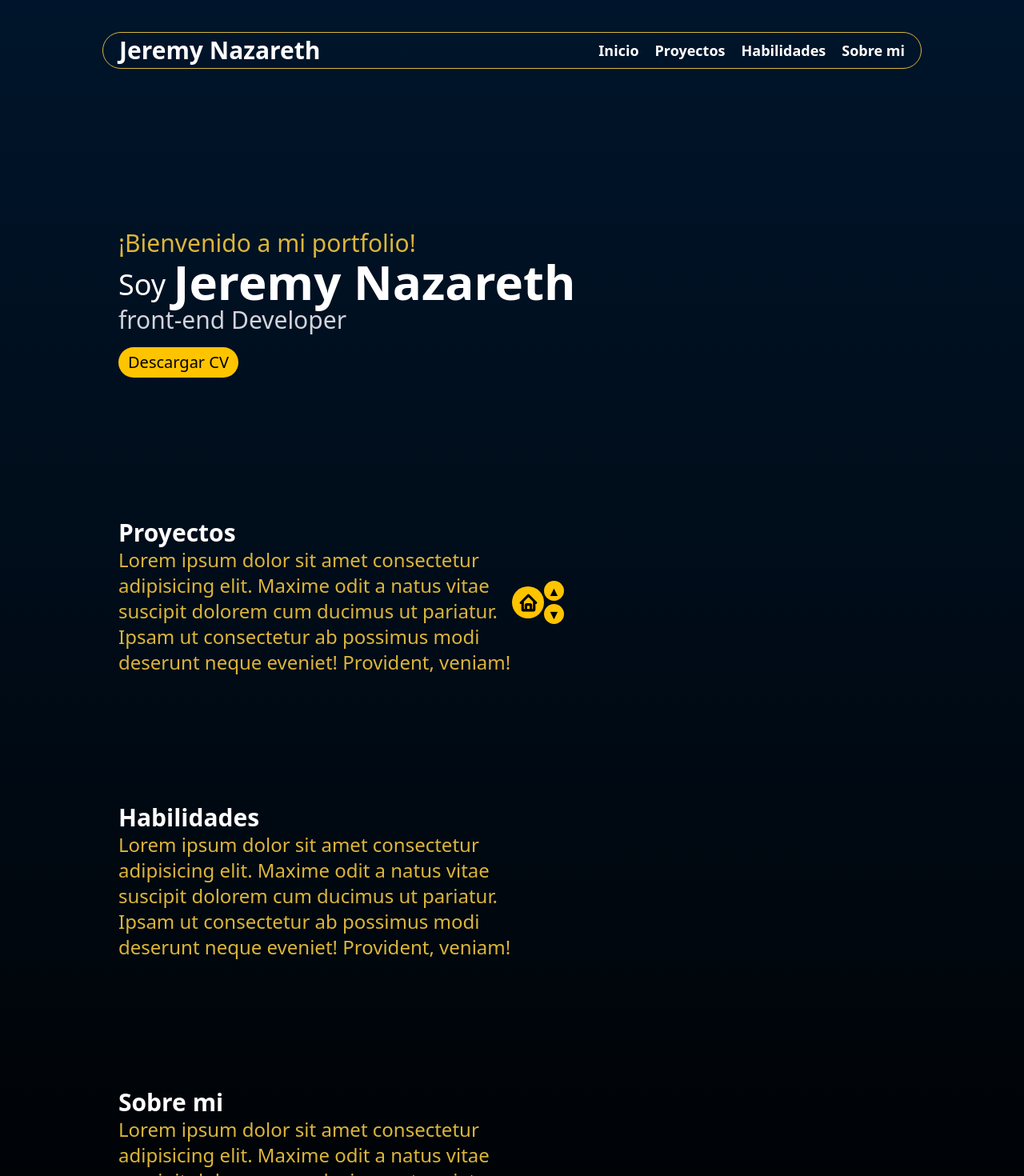
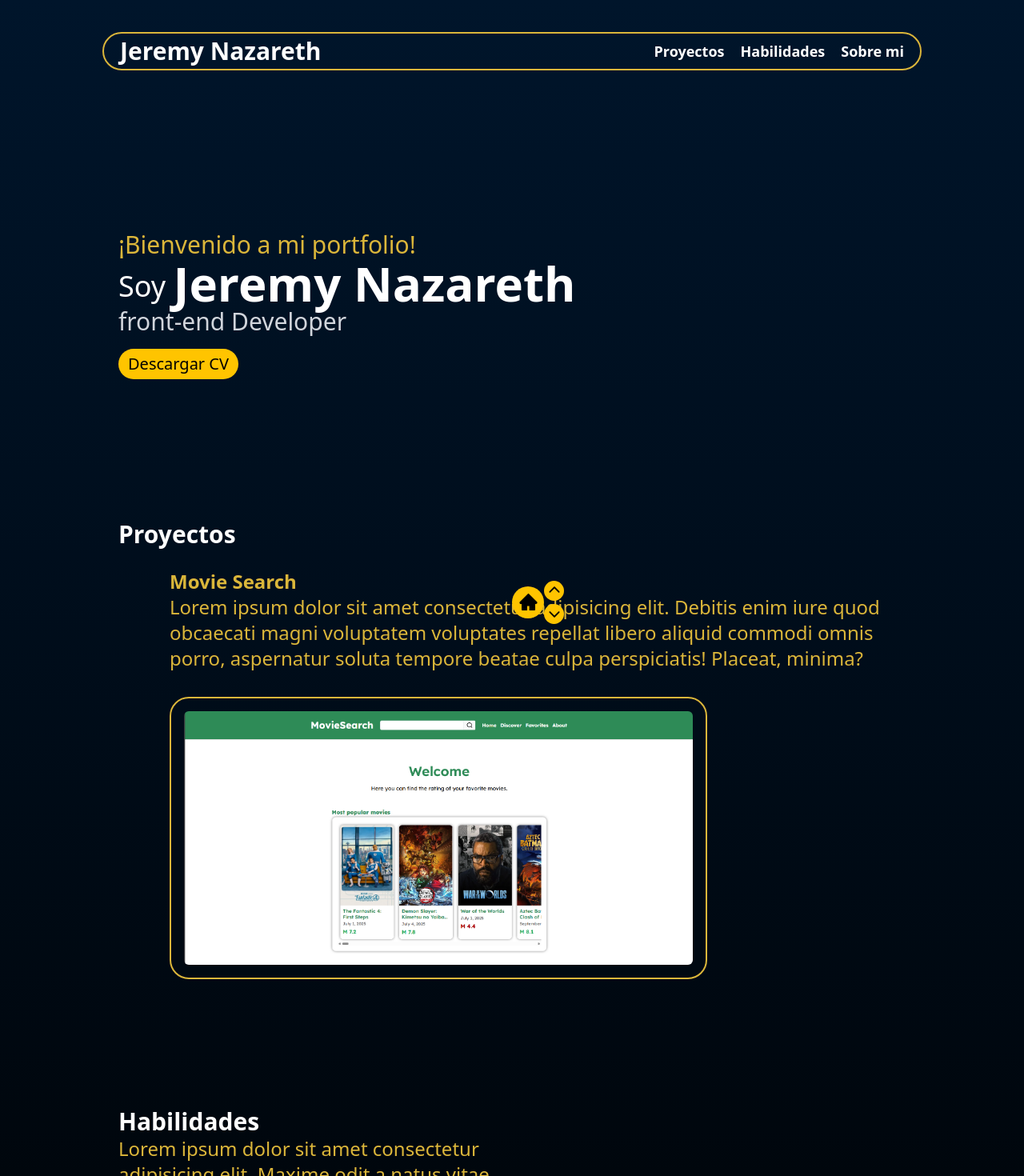
Before and after one commit to JeremyNazareth/portfolio, a Next.js app: page / in a window 1280 px wide. Shown: the top 1470 px of the page at 80% size. Built offline with nearby package versions, Linux system fonts and the light colour scheme; a web font is replaced by a local one.

Commit message:
feature: add project to projects section

```diff
--- a/app/globals.css
+++ b/app/globals.css
@@ -42,3 +42,8 @@ nav{
   font-family: var(--font-primary);
   color: white;
 }
+
+section article {
+  padding-left: 4rem;
+  margin: 25px 0px;
+}
--- a/app/layout.tsx
+++ b/app/layout.tsx
@@ -21,11 +21,10 @@ export default function RootLayout({
   return (
     <html lang="en">
       <body>
-        <header id="header" className="px-5 py-1 my-10 lg:max-w-5xl md:max-w-2xl mx-auto flex justify-between rounded-full border-1">
+        <header id="header" className="px-5 py-1 my-10 lg:max-w-5xl md:max-w-2xl mx-auto flex justify-between rounded-full border-2">
           <a className="text-3xl font-extrabold text-white" href="#home">Jeremy Nazareth</a>
 
           <nav className="flex text-lg/9 font-bold gap-5">
-            <a href="#home">Inicio</a>
             <a href="#projects">Proyectos</a>
             <a href="#skills">Habilidades</a>
             <a href="#about">Sobre mi</a>
--- a/app/page.tsx
+++ b/app/page.tsx
@@ -1,5 +1,6 @@
-import { BiHome } from "react-icons/bi";
-
+import { AiFillHome } from "react-icons/ai";
+import { IoIosArrowDown } from "react-icons/io";
+import { IoIosArrowUp } from "react-icons/io";
 export default function Page(){
     return(
         <>
@@ -14,18 +15,25 @@ export default function Page(){
         </section>
 
         <div className="fixed flex items-center left-1/2 bottom-5">
-            <a className="bg-secondary text-black rounded-full h-10 w-10 flex" href="#home"><div className="mx-auto my-auto"><BiHome size={25} strokeWidth={1}/></div></a>
+            <a className="bg-secondary text-black rounded-full h-10 w-10 flex" href="#home"><div className="mx-auto my-auto mb-[0.5rem]"><AiFillHome size={25} strokeWidth={"4"}/></div></a>
             <div className="flex flex-col gap-1">
-                <button className="scroll-section-btn"><p className="flex-1">▲</p></button>
-                <button className="scroll-section-btn"><p className="flex-1">▼</p></button>
+                <button className="scroll-section-btn"><IoIosArrowUp className="m-auto mb-1" size={20}/></button>
+                <button className="scroll-section-btn"><IoIosArrowDown className="m-auto mt-0" size={20} /></button>
             </div>
         </div>
 
         <section id="projects">
-            <div className="">
-                <h1 className="text-3xl font-bold text-white">Proyectos</h1>
-                <h2 className="text-2xl w-1/2">Lorem ipsum dolor sit amet consectetur adipisicing elit. Maxime odit a natus vitae suscipit dolorem cum ducimus ut pariatur. Ipsam ut consectetur ab possimus modi deserunt neque eveniet! Provident, veniam!</h2>
-            </div>
+            <h1 className="text-3xl font-bold text-white">Proyectos</h1>
+            <article className="mt-2">
+                <div>
+                    <h1 className="text-2xl font-bold"> Movie Search</h1>
+                <p className="text-2xl">Lorem ipsum dolor sit amet consectetur adipisicing elit. Debitis enim iure quod obcaecati magni voluptatem voluptates repellat libero aliquid commodi omnis porro, aspernatur soluta tempore beatae culpa perspiciatis! Placeat, minima?</p>
+                    <img className="border-2 rounded-3xl p-4 my-8 w-2xl" src="movieSearch_Project.png" alt="" />
+                </div>
+
+            </article>
+
+
         </section>
 
         <section id="skills">
```
Also changed, not shown: public/movieSearch_Project.png (added).
